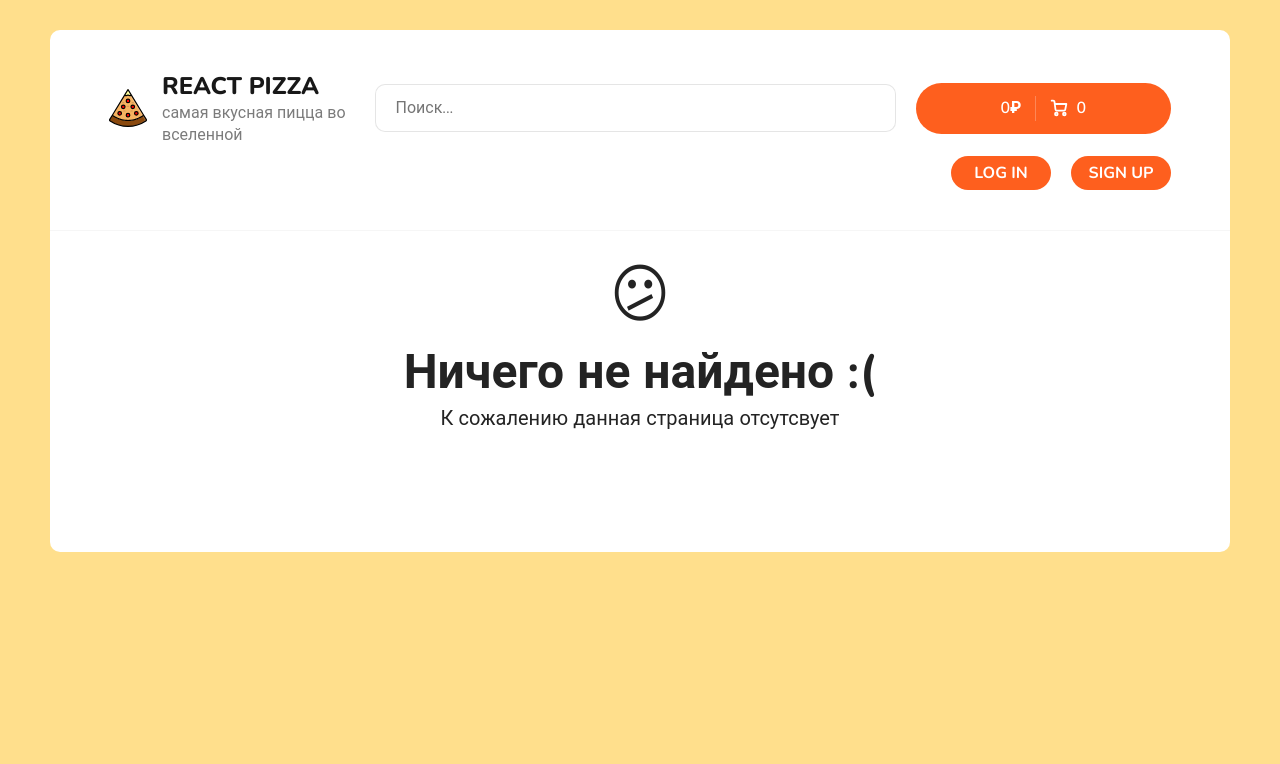
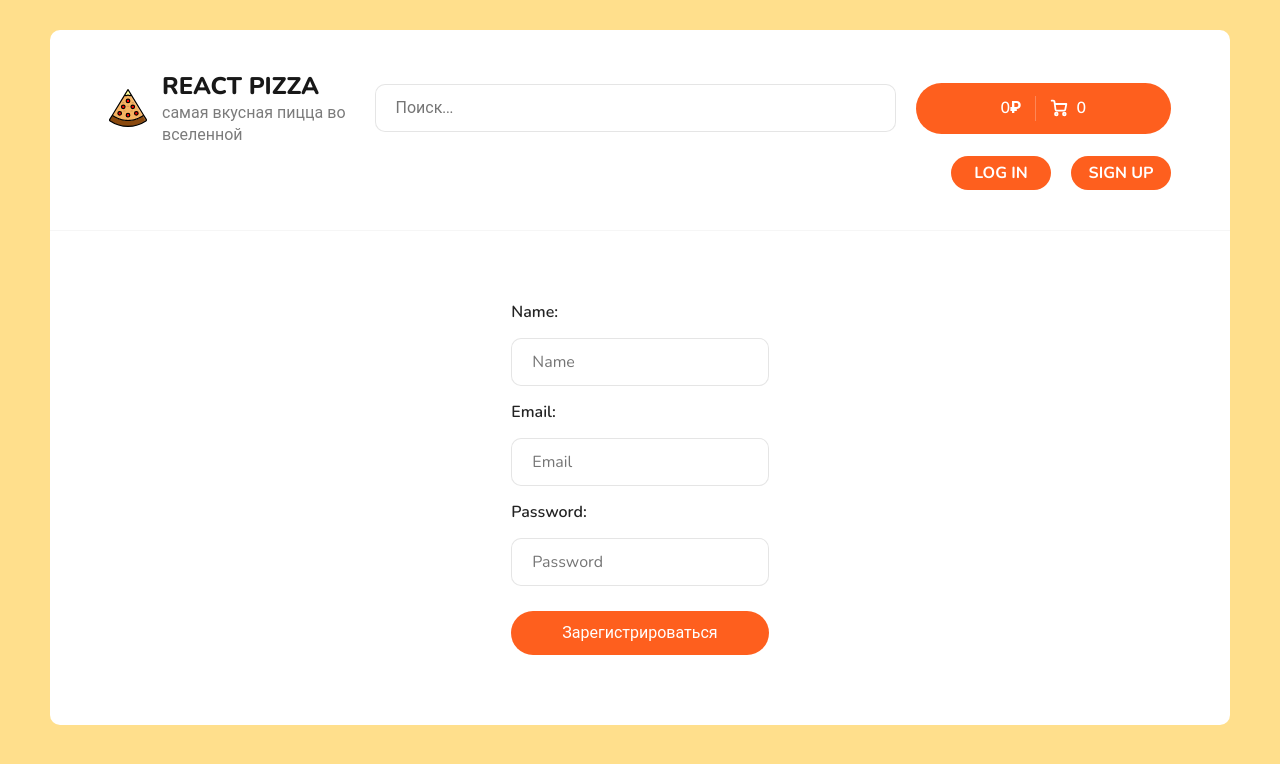
Before and after one commit to ihidanaka/react-pizza-practice-client, a React (Create React App) app: page /register in a window 1280 px wide. Shown: the top 764 px of the page. Built offline with nearby package versions, Linux system fonts and the light colour scheme.

Commit message:
add login, registration pages

```diff
--- a/src/App.js
+++ b/src/App.js
@@ -3,11 +3,13 @@ import Header from './components/Header';
 import Home from './pages/Home';
 import NotFound from './pages/NotFound';
 import Cart from './pages/Cart'
+import Login from './pages/Login';
 import React from 'react';
 import {
   Routes,
   Route,
 } from "react-router-dom";
+import Register from './pages/Register';
 
 export const SearchContext = React.createContext();
 
@@ -22,6 +24,8 @@ function App() {
           <Routes>
             <Route path="/" element={<Home />} />
             <Route path="/cart" element={<Cart />} />
+            <Route path="/login" element={<Login />} />
+            <Route path="/register" element={<Register />} />
             <Route path="/*" element={<NotFound />} />
           </Routes>
         </div>
--- /dev/null
+++ b/src/components/Input/Input.module.scss
@@ -0,0 +1,29 @@
+.root {
+    max-width: 280px;
+    //display: grid;
+    position: relative;
+    //margin: 0 auto;
+
+}
+.input{
+    border: 1px solid rgba(0,0,0,0.1);
+    padding: 12px 20px;
+    width: 100%;
+    //max-width: 600px;
+    border-radius:10px ;
+    font-size: 16px;
+    margin-right: 10px;
+}
+.clear{
+    width: 16px;
+    height: 16px;
+    position: absolute;
+    right: 15px;
+    top: 15px;
+    opacity: 0.3;
+    cursor: pointer;
+    &:hover{
+        opacity: 0.8;
+        transition: all ease-in-out 0.2s;
+    }
+}
--- /dev/null
+++ b/src/components/Input/index.jsx
@@ -0,0 +1,40 @@
+import styles from "./Input.module.scss"
+
+import React from 'react'
+
+function Input({placeholder, required, type}) {
+  const [value, setValue] = React.useState('');
+  const inputRef = React.useRef();
+  const onClickClear = () => {
+    setValue('');
+    inputRef.current.focus();
+  };
+  const onChangeInput = (event) => {
+    setValue(event.target.value);
+  };
+    return (
+        <div className={[styles.root]}>
+          <input
+            ref={inputRef}
+            className={styles.input}
+            placeholder={placeholder}
+            value={value}
+            required = {required}
+            type = {type}
+            onChange={onChangeInput}
+          />
+          {value && (<svg onClick={onClickClear} className={styles.clear}
+            height="512px"
+            version="1.1"
+            viewBox="0 0 512 512"
+            width="512px"
+            xmlns="http://www.w3.org/2000/svg"
+
+          >
+            <path d="M443.6,387.1L312.4,255.4l131.5-130c5.4-5.4,5.4-14.2,0-19.6l-37.4-37.6c-2.6-2.6-6.1-4-9.8-4c-3.7,0-7.2,1.5-9.8,4  L256,197.8L124.9,68.3c-2.6-2.6-6.1-4-9.8-4c-3.7,0-7.2,1.5-9.8,4L68,105.9c-5.4,5.4-5.4,14.2,0,19.6l131.5,130L68.4,387.1  c-2.6,2.6-4.1,6.1-4.1,9.8c0,3.7,1.4,7.2,4.1,9.8l37.4,37.6c2.7,2.7,6.2,4.1,9.8,4.1c3.5,0,7.1-1.3,9.8-4.1L256,313.1l130.7,131.1  c2.7,2.7,6.2,4.1,9.8,4.1c3.5,0,7.1-1.3,9.8-4.1l37.4-37.6c2.6-2.6,4.1-6.1,4.1-9.8C447.7,393.2,446.2,389.7,443.6,387.1z" />
+          </svg>)}
+        </div>
+      );
+}
+
+export default Input;
--- /dev/null
+++ b/src/components/LoginBlock/LoginBlock.module.scss
@@ -0,0 +1,20 @@
+.container {
+    margin: 0 auto;
+}
+.root {
+    display: grid;
+    grid-auto-columns: 1fr;
+    grid-template-columns: 1fr;
+    grid-template-rows: 1fr;
+    margin: 0 auto;
+    max-width: max-content;
+    gap: 15px;
+    padding: 50px;
+}
+.title {
+    font-weight: 600;
+}
+.button {
+    margin-top: 10px;
+    font-size: 16px;
+}
--- /dev/null
+++ b/src/components/LoginBlock/index.jsx
@@ -0,0 +1,21 @@
+import React from "react";
+import Input from "../Input";
+import styles from "./LoginBlock.module.scss";
+function LoginBlock() {
+  const onLogin = () => {console.log("login")};
+  return (
+    <div>
+      <div className={styles.root}>
+        <div className={styles.title}>Email:</div>
+        <Input placeholder="Email" required={true} type={"text"}></Input>
+        <div className={styles.title}>Password:</div>
+        <Input placeholder="Password" required={true} type={"password"}></Input>
+        <button className={"button " + styles.button} onClick={onLogin}>
+          Войти
+        </button>
+      </div>
+    </div>
+  );
+}
+
+export default LoginBlock;
--- /dev/null
+++ b/src/components/RegisterBlock/RegisterBlock.module.scss
@@ -0,0 +1,20 @@
+.container {
+    margin: 0 auto;
+}
+.root {
+    display: grid;
+    grid-auto-columns: 1fr;
+    grid-template-columns: 1fr;
+    grid-template-rows: 1fr;
+    margin: 0 auto;
+    max-width: max-content;
+    gap: 15px;
+    padding: 50px;
+}
+.title {
+    font-weight: 600;
+}
+.button {
+    margin-top: 10px;
+    font-size: 16px;
+}
--- /dev/null
+++ b/src/components/RegisterBlock/index.jsx
@@ -0,0 +1,25 @@
+import React from "react";
+import Input from "../Input";
+import styles from "./RegisterBlock.module.scss";
+function LoginBlock() {
+  const onRegister = () => {
+    console.log("register")
+  };
+  return (
+    <div>
+      <div className={styles.root}>
+      <div className={styles.title}>Name:</div>
+        <Input placeholder="Name" required={true} type={"text"}></Input>
+        <div className={styles.title}>Email:</div>
+        <Input placeholder="Email" required={true} type={"text"}></Input>
+        <div className={styles.title}>Password:</div>
+        <Input placeholder="Password" required={true} type={"password"}></Input>
+        <button className={"button " + styles.button} onClick = {onRegister}>
+          Зарегистрироваться
+        </button>
+      </div>
+    </div>
+  );
+}
+
+export default LoginBlock;
--- a/src/pages/Cart.jsx
+++ b/src/pages/Cart.jsx
@@ -108,7 +108,7 @@ const Cart = () => {
           </div>
         </div>
         <div className="content__items content__items--cart">
-          {itemsInCart.map((item, index) => {
+          {!itemsInCart.length ? <>No items in cart</> : itemsInCart.map((item, index) => {
             return (
               <div key={index} className="cart__item">
                 <div className="cart__item-img">
--- /dev/null
+++ b/src/pages/Login.jsx
@@ -0,0 +1,10 @@
+import React from 'react'
+import LoginBlock from '../components/LoginBlock';
+
+function Login() {
+  return (
+    <LoginBlock/>
+  )
+}
+
+export default Login;
--- /dev/null
+++ b/src/pages/Register.jsx
@@ -0,0 +1,10 @@
+import React from 'react'
+import RegisterBlock from '../components/RegisterBlock';
+
+function Register() {
+  return (
+    <RegisterBlock/>
+  )
+}
+
+export default Register;
```
